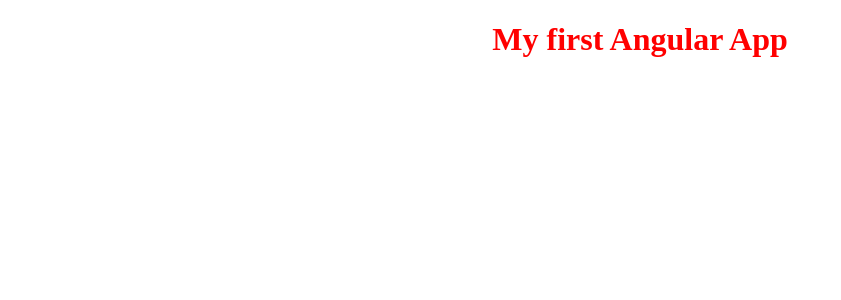
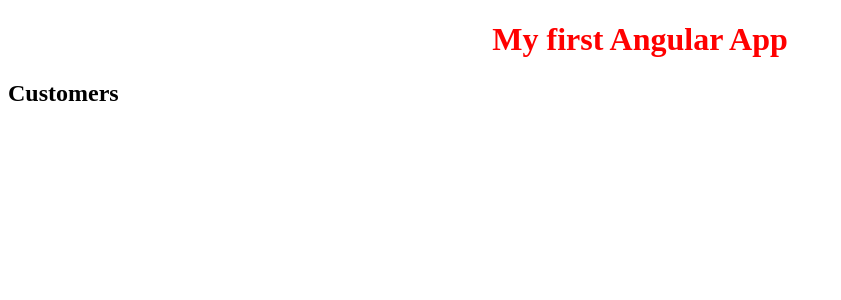
Before and after one commit to AbdelazizMalfy/Angular, an Angular app: page / in a window 1280 px wide. Shown: the top 300 px of the page, without its empty margins (0-841 px from the left). Built offline with nearby package versions, Linux system fonts and the light colour scheme.

Commit message:
adding my first custom component

```diff
--- /dev/null
+++ b/src/app/Customers/customerscomponent.html
@@ -0,0 +1 @@
+<h2>{{title}}</h2>
--- /dev/null
+++ b/src/app/Customers/customerscomponent.ts
@@ -0,0 +1,25 @@
+import { Component, OnInit } from '@angular/core';
+
+@Component({
+    selector:'app-customers',
+    templateUrl: './customerscomponent.html'
+})
+
+export class CustomersComponent implements OnInit{
+    title: string;
+    people: any[];
+
+    constructor(){
+
+    }
+
+    ngOnInit(){
+        this.title='Customers';
+        this.people= [
+            {id:1 ,name:'john Doe'},
+            {id:2 ,name:'Jack Doe'},
+            {id:3 ,name:'Jonas Doe'},
+            {id:4 ,name:'Julian Doe'}
+        ]
+    }
+}
--- a/src/app/app.component.html
+++ b/src/app/app.component.html
@@ -1 +1,2 @@
 <h1 class="app-title">My first Angular App</h1>
+<app-customers></app-customers>
--- a/src/app/app.component.ts
+++ b/src/app/app.component.ts
@@ -6,5 +6,5 @@
   styleUrls: ['./app.component.css']
 })
 export class AppComponent {
-  title = 'Hello world from my first Angular App';
+
 }
--- a/src/app/app.module.ts
+++ b/src/app/app.module.ts
@@ -1,16 +1,18 @@
 import { BrowserModule } from '@angular/platform-browser';
 import { NgModule } from '@angular/core';
 
+import { CustomersModule } from './Customers/customers.module';
 import { AppRoutingModule } from './app-routing.module';
 import { AppComponent } from './app.component';
 
 @NgModule({
   declarations: [
-    AppComponent
+    AppComponent,
   ],
   imports: [
     BrowserModule,
-    AppRoutingModule
+    AppRoutingModule,
+    CustomersModule
   ],
   providers: [],
   bootstrap: [AppComponent]
```
Also changed, not shown: src/app/Customers/customers.module.ts (added, +12 -0 lines).
